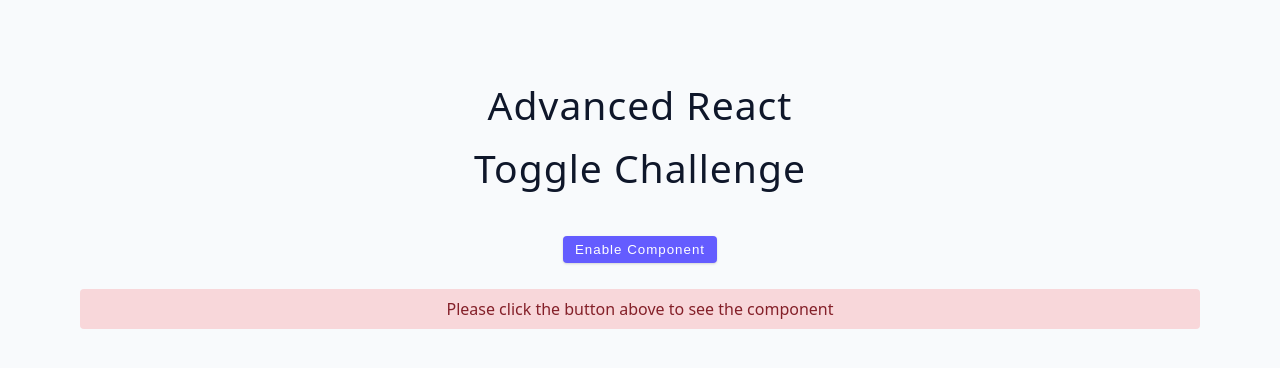
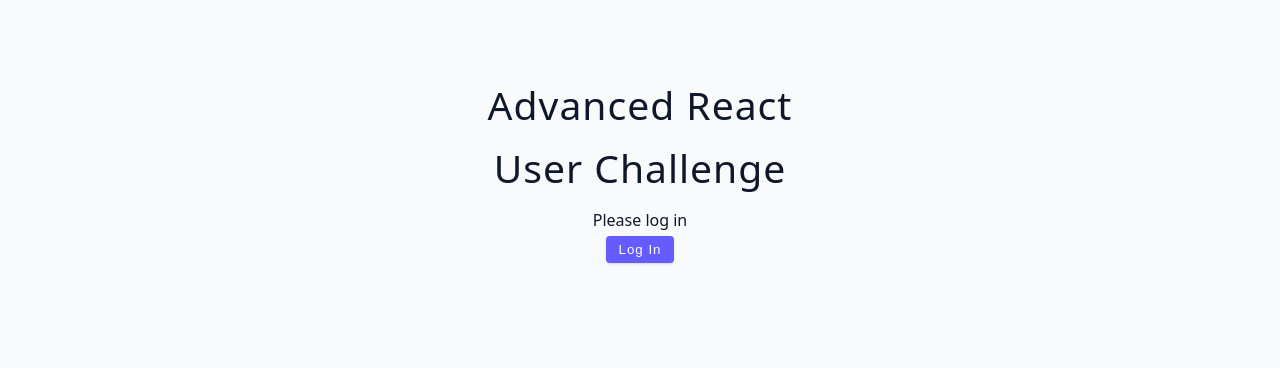
Before and after one commit to vsbron/course-all-in-one-2025, a React (Vite) app in the folder 03-advanced-react/: page / in a window 1280 px wide. Shown: the top 368 px of the page. Built offline with nearby package versions, Linux system fonts and the light colour scheme.

Commit message:
03-advanced-react - Complete the user challenge

```diff
--- a/03-advanced-react/src/App.jsx
+++ b/03-advanced-react/src/App.jsx
@@ -1,11 +1,11 @@
-import ToggleChallenge from "./tutorial/03-conditional-rendering/06-toggle-challenge";
+import UserChallenge from "./tutorial/03-conditional-rendering/07-user-challenge";
 
 function App() {
   // Returned JSX
   return (
     <div className="container">
       <h2>Advanced React</h2>
-      <ToggleChallenge />
+      <UserChallenge />
     </div>
   );
 }
--- a/03-advanced-react/src/tutorial/03-conditional-rendering/07-user-challenge.jsx
+++ b/03-advanced-react/src/tutorial/03-conditional-rendering/07-user-challenge.jsx
@@ -1,5 +1,41 @@
+import { useState } from "react";
+
 const UserChallenge = () => {
-  return <h2>user challenge</h2>;
+  // Creating user state
+  const [user, setUser] = useState(null);
+
+  // Creating auth functions (kinda)
+  const logIn = () => {
+    setUser({ name: "John Doe", age: 25, type: "Student" });
+  };
+  const logOut = () => {
+    setUser(null);
+  };
+
+  // Returned JSX
+  return (
+    <div>
+      <h2>User challenge</h2>
+
+      {user ? (
+        // Display welcome message if user is logged in
+        <div>
+          <div>Hello there {user.name}</div>
+          <button className="btn" onClick={logOut}>
+            Log out
+          </button>
+        </div>
+      ) : (
+        // Display log in prompt if user is logged out
+        <div>
+          <div>Please log in</div>
+          <button className="btn" onClick={logIn}>
+            Log in
+          </button>
+        </div>
+      )}
+    </div>
+  );
 };
 
 export default UserChallenge;
```
